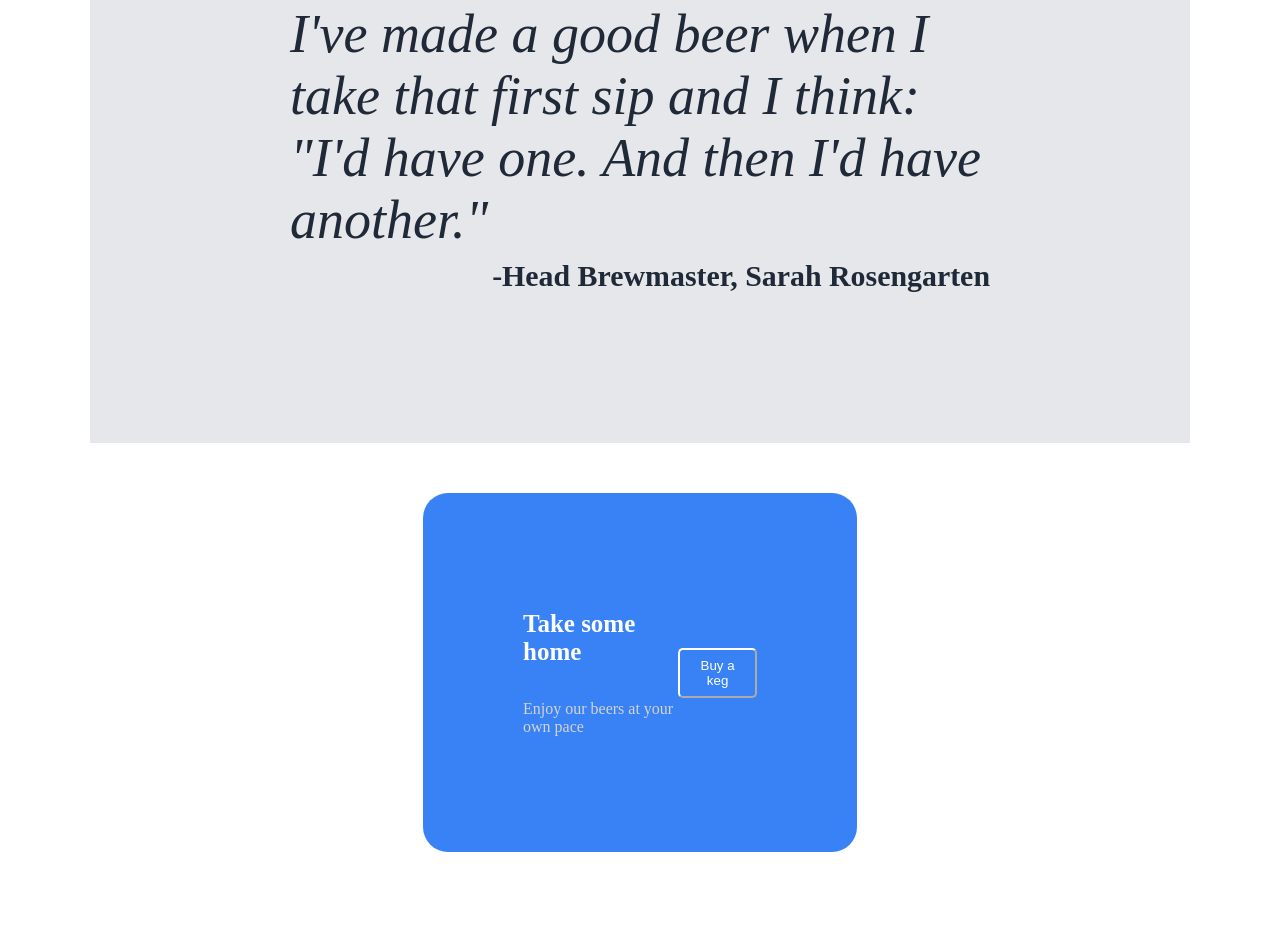
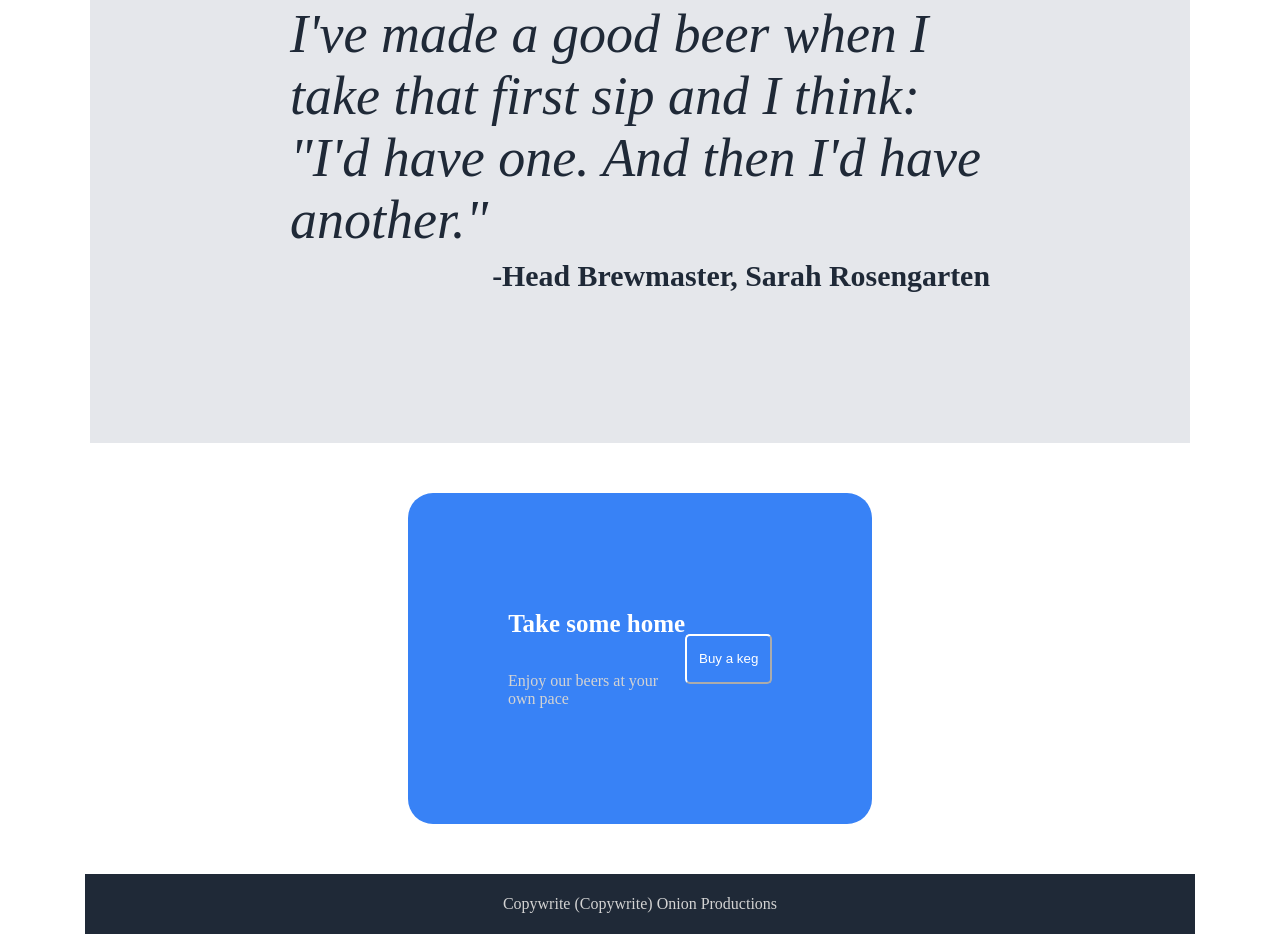
Before and after one commit to iamiller-cyber/heidispub, a plain HTML site: page index.html in a window 1280 px wide. Shown: the part 915-1857 px from the top of the page. Before the commit the page ends 1825 px from the top, so only its background shows below. Drawn offline with Linux system fonts and the light colour scheme.

Commit message:
Add footer

```diff
--- a/index.html
+++ b/index.html
@@ -18,7 +18,6 @@
             </ul>
         </div>
     </div>
-    <div class="main">
     <div class="hero">
         <div class="container">
             <div class="order">
@@ -60,7 +59,7 @@
             <h5>-Head Brewmaster, Sarah Rosengarten</h5>
         </div>
     </div>
-    <div class="footer">
+    <div class="prompt">
         <div class="container">
             <div class="bubble">
                 <div class="badger">
@@ -71,5 +70,10 @@
             </div>
         </div>
     </div>
+    <div class="footer">
+        <div class="container">
+            <p>Copywrite (Copywrite) Onion Productions</p>
+        </div>
+    </div>
 </body>
 </html>
--- a/styles.css
+++ b/styles.css
@@ -1,9 +1,4 @@
 
-
-.main {
-    display: flex;
-    flex-direction: column;
-}
 
 h1 h2 h3 h4 h5 h6 {
     mARGIN: 0px;
@@ -11,7 +6,7 @@ h1 h2 h3 h4 h5 h6 {
 }
 
 
-.hero, .info, .quote, .footer {
+.hero, .info, .quote, .prompt, .footer {
     display: flex;
     flex: 1 1 auto;
 }
@@ -156,14 +151,15 @@ button {
     margin-top: 8px;
 }
 
-.footer .container {
+.prompt .container {
     width: 100%;
-    padding: 50px 415px;
+    padding: 50px 400px;
     display: flex;
     justify-content: center;
     align-items: center;
 }
-.footer .container .bubble {
+
+.prompt .container .bubble {
     display: flex;
     justify-content: space-between;
     border-radius: 25px;
@@ -197,3 +193,14 @@ button {
     padding: 10px;
     align-self: center;
 }
+
+.footer .container {
+    background-color: #1F2937;
+    display: flex;
+    align-items: center;
+    justify-content: center;
+    color: lightgray;
+    width: 100%;
+    height: fit-content;
+    padding: 5px;
+}
```
Lines whose indentation alone changed are shown as unchanged.
